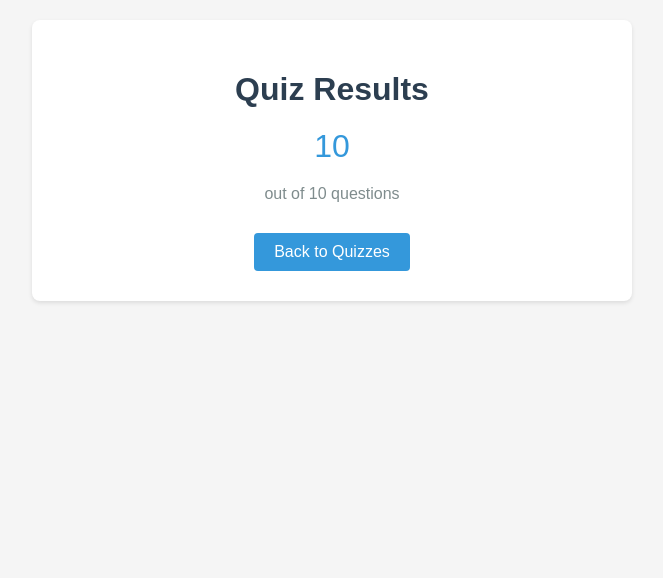
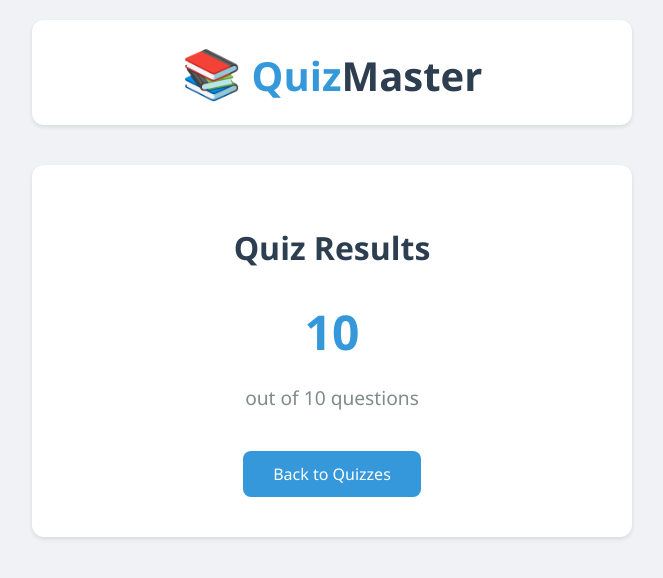
Before and after one commit to RkTushar/quizie_django, a Django app: template quizie/quiz/templates/quiz/result.html in a window 1280 px wide. Shown: the top 578 px of the page, without its empty margins (308-971 px from the left). Run offline with Django 5.2, Linux system fonts and the light colour scheme; the template is opened without the code that fills it: most values are stand-ins (such as "Sample title", 1, 10 or a date in 2020).

Commit message:
Update result.html

```diff
--- a/quizie/quiz/templates/quiz/result.html
+++ b/quizie/quiz/templates/quiz/result.html
@@ -5,47 +5,86 @@
     <title>Quiz Results</title>
     <style>
         body {
-            font-family: Arial, sans-serif;
+            font-family: 'Segoe UI', Arial, sans-serif;
             max-width: 600px;
             margin: 0 auto;
             padding: 20px;
-            background-color: #f5f5f5;
+            background-color: #f0f2f5;
+        }
+        .header {
+            text-align: center;
+            margin-bottom: 40px;
+            padding: 20px;
+            background: white;
+            border-radius: 12px;
+            box-shadow: 0 2px 4px rgba(0,0,0,0.1);
+        }
+        .logo {
+            font-size: 2.5em;
+            font-weight: bold;
+            color: #3498db;
+            margin: 0;
+            text-decoration: none;
+            display: inline-block;
+        }
+        .logo span {
+            color: #2c3e50;
+        }
+        .logo-icon {
+            font-size: 1.2em;
+            margin-right: 10px;
         }
         .result-container {
             background: white;
-            border-radius: 8px;
-            padding: 30px;
+            border-radius: 12px;
+            padding: 40px;
             text-align: center;
             box-shadow: 0 2px 4px rgba(0,0,0,0.1);
         }
         h1 {
             color: #2c3e50;
-            margin-bottom: 20px;
+            margin-bottom: 30px;
+            font-size: 2em;
         }
         .score {
-            font-size: 2em;
+            font-size: 3em;
             color: #3498db;
             margin: 20px 0;
+            font-weight: bold;
         }
         .total {
             color: #7f8c8d;
-            margin-bottom: 30px;
+            margin-bottom: 40px;
+            font-size: 1.2em;
         }
         .back-link {
             display: inline-block;
-            padding: 10px 20px;
+            padding: 12px 30px;
             background-color: #3498db;
             color: white;
             text-decoration: none;
-            border-radius: 4px;
-            transition: background-color 0.3s;
+            border-radius: 8px;
+            transition: all 0.3s;
+            font-weight: 500;
         }
         .back-link:hover {
             background-color: #2980b9;
+            transform: translateY(-2px);
+            box-shadow: 0 4px 8px rgba(0,0,0,0.1);
+        }
+        @media (max-width: 768px) {
+            .result-container {
+                padding: 30px;
+            }
         }
     </style>
 </head>
 <body>
+    <div class="header">
+        <a href="{% url 'quiz_list' %}" class="logo">
+            <span class="logo-icon">📚</span>Quiz<span>Master</span>
+        </a>
+    </div>
     <div class="result-container">
         <h1>Quiz Results</h1>
         <div class="score">{{ score }}</div>
```
